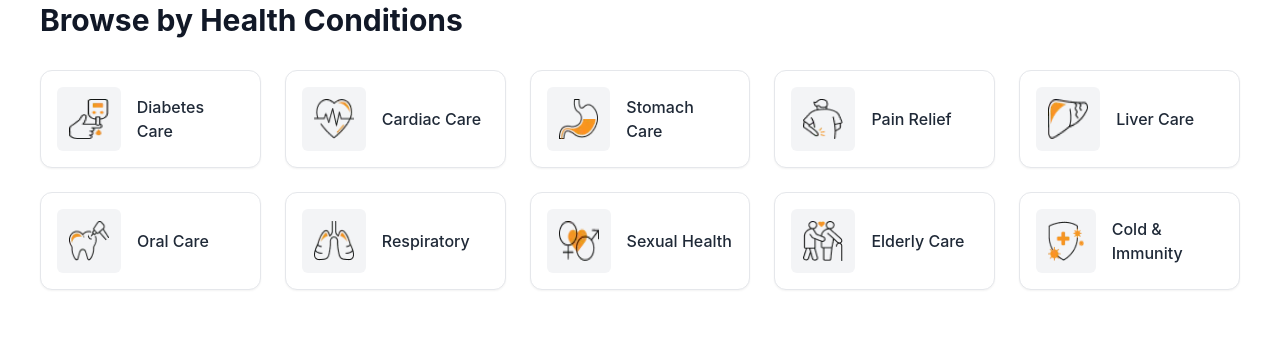
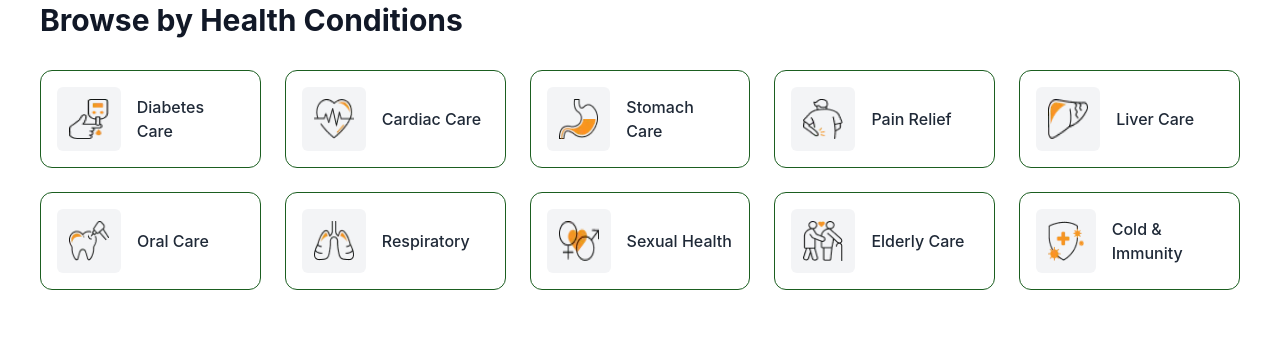
Before and after one commit to rajatnirwal/Pharmacy-website, a React (Create React App) app in the folder pharmacy-react/: page /medicines in a window 1280 px wide. Shown: the part 350-690 px from the top of the page. Built offline with nearby package versions, Linux system fonts and the light colour scheme.

Commit message:
Resolved merge conflicts and finalized UI changes

```diff
--- a/pharmacy-react/src/pages/Medicines/Medicines.tsx
+++ b/pharmacy-react/src/pages/Medicines/Medicines.tsx
@@ -38,7 +38,7 @@ const Medicines = () => {
           {healthConditionsData.map((item, index) => (
             <div
               key={index}
-              className="flex items-center gap-4 p-4 bg-white rounded-xl border border-gray-200 shadow-sm hover:shadow-md hover:scale-[1.02] transition-all duration-300 cursor-pointer"
+              className="flex items-center gap-4 p-4 bg-white rounded-xl border border-primary-color transition-all duration-300 cursor-pointer hover:scale-[1.03] hover:shadow-lg hover:shadow-primary-color"
             >
               <div className="p-3 rounded-md bg-gray-100">
                 <img src={item.image} alt={item.name} className="w-10 h-10" />
```
